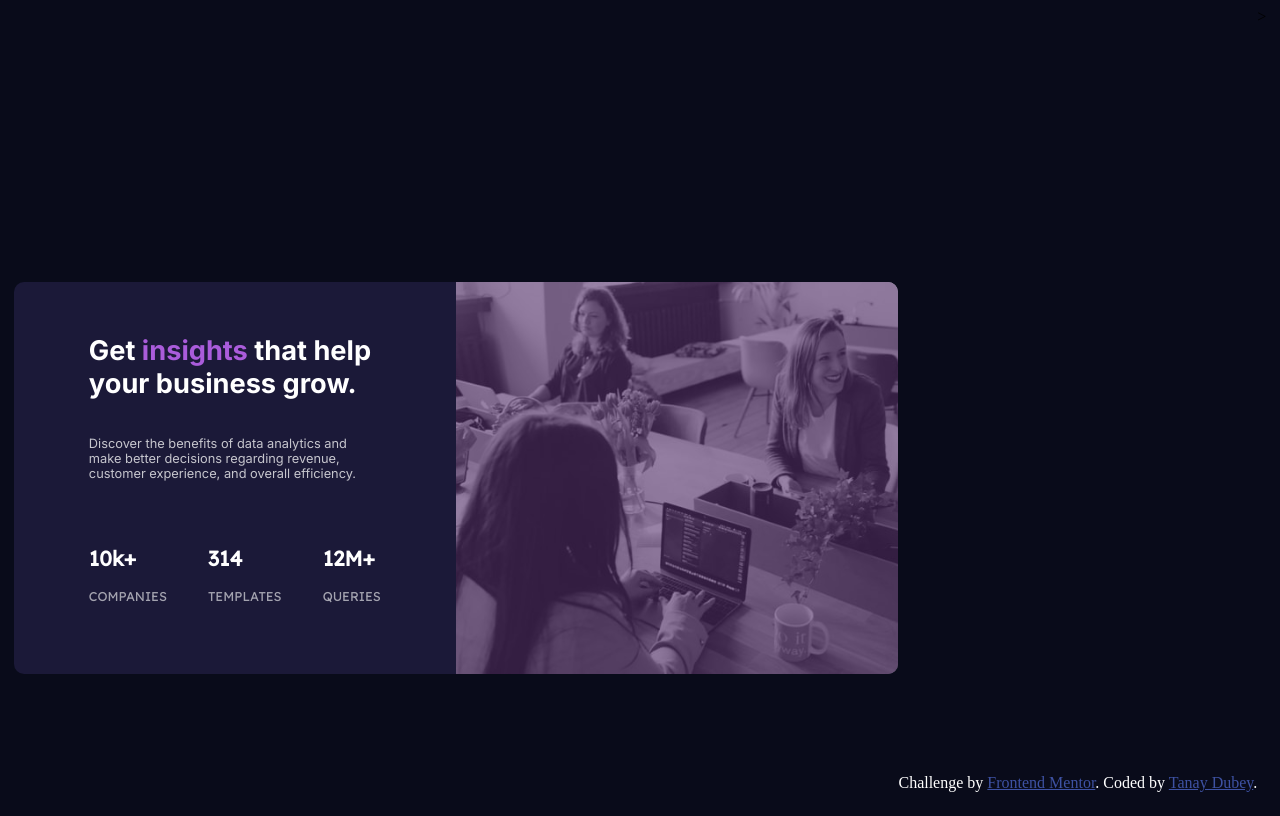
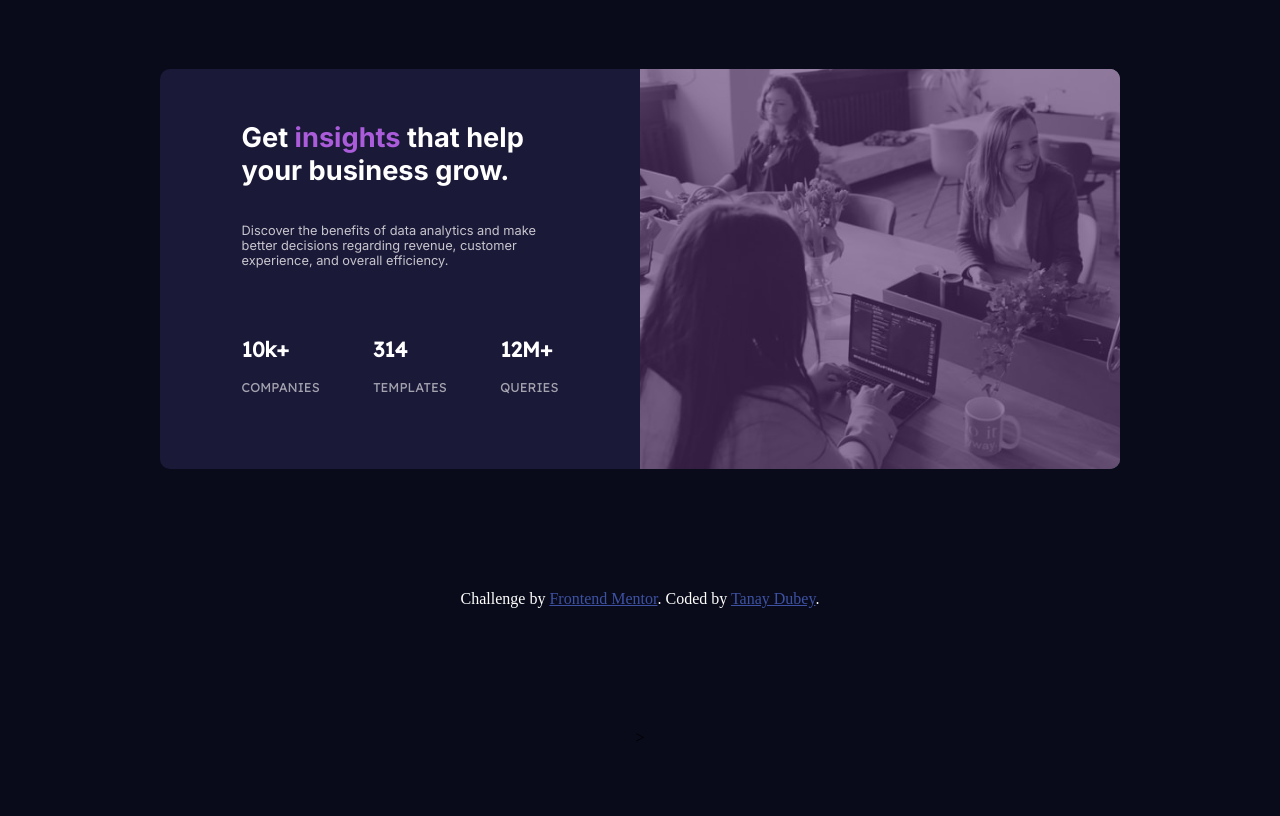
Before and after one commit to TanayD304/StatsPreviewCardComponent, a plain HTML site: page index.html in a window 1280 px wide. Drawn offline with Linux system fonts and the light colour scheme.

Commit message:
28th May

```diff
--- a/index.html
+++ b/index.html
@@ -3,11 +3,11 @@
   <head>
     <meta charset="UTF-8" />
     <meta name="viewport" content="width=device-width, initial-scale=1.0" />
-    <link rel="icon" type="image/png" sizes="32x32" href="./images/favicon-32x32.png" />
+    <link rel="icon" type="image/png" sizes="32x32" href="./images/icon.png" />
     <link rel="stylesheet" href="style.css" />
     <link rel="preconnect" href="https://fonts.gstatic.com" />
     <link href="https://fonts.googleapis.com/css2?family=Inter:wght@400;700&family=Lexend+Deca&display=swap" rel="stylesheet" />
-    <title>Frontend Mentor | Stats preview card component</title>
+    <title>Frontend Mentor | Stats preview card component - by Tanay Dubey</title>
   </head>
   <body>
     <section>
--- a/style.css
+++ b/style.css
@@ -1,29 +1,28 @@
 body {
   background-color: #090b1a;
   display: flex;
-  justify-content: center;
+  flex-direction: column;
+  justify-content: space-around;
+  align-items: center;
+  align-content: center;
   flex-wrap: wrap;
-  height: 98vh;
+  height: 100vh;
 }
 
 section {
   background-color: #1b1938;
   display: flex;
   border-radius: 10px;
-  width: 70%;
-  height: 50%;
-  align-self: center;
-  position: relative;
-  top: 10%;
+  width: 60rem;
+  height: 25rem;
 }
 
 footer {
-  align-self: flex-end;
   text-align: center;
   color: #ffffff;
 }
 
-footer a {
+a {
   color: hsl(228, 45%, 44%);
 }
 
@@ -83,7 +82,7 @@ h2 + p {
   width: 50%;
   height: 100%;
   background: auto;
-  background-image: url("images/image-header-desktop.jpg");
+  background-image: url("images/desktop.jpg");
   background-size: cover;
   border-top-right-radius: 10px;
   border-bottom-right-radius: 10px;
@@ -98,7 +97,7 @@ h2 + p {
   opacity: 0.6;
 }
 
-@media (max-width: 980px) {
+@media (max-width: 60rem) {
   section {
     height: 70%;
     flex-direction: coloumn;
@@ -122,13 +121,13 @@ h2 + p {
   }
 }
 
-@media (max-width: 635px) {
+@media (max-width: 40rem) {
     body {
         height: 150vh;
     }
 }
 
-@media (max-width: 500px) {
+@media (max-width: 30rem) {
     body {
         text-align: center;
     }
@@ -148,7 +147,7 @@ h2 + p {
 
 }
 
-@media(max-width: 400px) {
+@media(max-width: 20rem) {
     section {
         align-self: flex-start;
         height: 80%;
```
Also changed, not shown: design/Capture1.JPG (deleted), design/Capture2.JPG (deleted), design/Capture3.PNG (deleted), design/Capture4.PNG (deleted), design/capture.png (added), images/desktop.jpg (renamed from images/image-header-desktop.jpg), images/icon.png (renamed from images/favicon-32x32.png), images/image-header-mobile.jpg (deleted), 2 other files.
